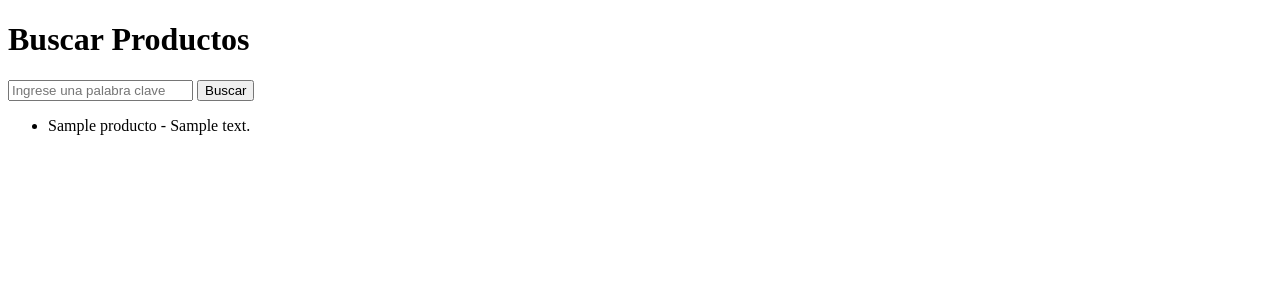
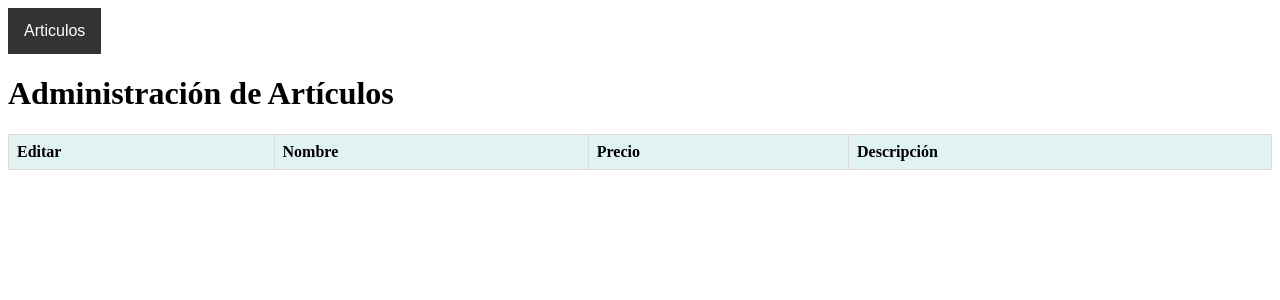
Before and after one commit to gwirzt/raspberryFlask, a Flask app: template templates/productos.html in a window 1280 px wide. Shown: the top 300 px of the page. Run offline with Flask 3, Linux system fonts and the light colour scheme; the template is opened without the code that fills it: most values are stand-ins (such as "Sample title", 1, 10 or a date in 2020); lists and menus that the app fills with data are empty; some libraries are stand-ins or nearby versions.

Commit message:
retomo 12 de Julio 2024

```diff
--- a/app.py
+++ b/app.py
@@ -8,6 +8,9 @@ from sqlalchemy import Column, Integer, String, Text
 
 from models.producto  import Producto
 from models.empleado import Empleado
+
+from controllers.producto import productos_show
+
 
 from flask_admin import Admin
 from flask_admin.contrib.sqla import ModelView
@@ -52,17 +55,10 @@ def archivos():
     return render_template('archivos.html')
 
 @app.route('/productos',methods=['GET', 'POST'])
-def articulos():
-    pagina = request.args.get('pagina', 1, type=int)
-    palabra_clave = request.args.get('palabra_clave', '', type=str)
-    if palabra_clave:
-        consulta = session.query(Producto).filter(or_(Producto.nombre.contains(palabra_clave), Producto.descripcion.contains(palabra_clave))).paginate(page=pagina, per_page=10)
-    else:
-        consulta = session.query(Producto)
+def productos():
+    productos = productos_show()
 
-    productos = consulta.paginate(page=pagina, per_page=10)
-
-    return render_template('productos.html', productos=productos)
+    return render_template('productos2.html', productos=productos)
 
 
 # @app.route('/archivos')
--- a/templates/productos.html
+++ b/templates/productos.html
@@ -1,32 +1,69 @@
 <!DOCTYPE html>
-<html lang="en">
+<html lang="es">
 
 <head>
     <meta charset="UTF-8">
-    <meta http-equiv="X-UA-Compatible" content="IE=edge">
     <meta name="viewport" content="width=device-width, initial-scale=1.0">
-    <title>Buscar Productos</title>
+    <title>Página de inicio</title>
+    <link rel="stylesheet" href="{{ url_for('static', filename='css/styles.css') }}">
 </head>
 
 <body>
-    <h1>Buscar Productos</h1>
-    <form action="{{ url_for('articulos') }}" method="GET">
-        <input type="text" name="palabra_clave" placeholder="Ingrese una palabra clave">
-        <button type="submit">Buscar</button>
-    </form>
-    <ul>
-        {% for producto in productos.items %}
-        <li>{{ producto.nombre }} - {{ producto.descripcion }}</li>
-        {% endfor %}
-    </ul>
-    {% if productos.has_prev %}
-    <a
-        href="{{ url_for('articulos', pagina=productos.prev_num, palabra_clave=request.args.get('palabra_clave', '')) }}">Anterior</a>
-    {% endif %}
-    {% if productos.has_next %}
-    <a
-        href="{{ url_for('articulos', pagina=productos.next_num, palabra_clave=request.args.get('palabra_clave', '')) }}">Siguiente</a>
-    {% endif %}
+    <div class="navbar">
+        <div class="dropdown">
+            <button class="dropbtn">Articulos</button>
+            <div class="dropdown-content">
+                <a href="/">Volver</a>
+            </div>
+        </div>
+    </div>
+
+    <h1>Administración de Artículos</h1>
+
+    <table>
+        <thead>
+            <tr>
+                <th>Editar</th>
+                <th>Nombre</th>
+                <th>Precio</th>
+                <th>Descripción</th>
+            </tr>
+        </thead>
+        <tbody id="lista-articulos">
+        </tbody>
+    </table>
+
+    <script>
+        var productos = {{ productos| safe }};
+        var listaArticulos = document.getElementById('lista-articulos');
+        productos.forEach(function (producto) {
+            // Crear una fila de tabla
+            var row = document.createElement('tr');
+            // Crear celdas de tabla para mostrar el nombre, precio y descripción del producto
+            var idCell = document.createElement('td');
+            var idLink = document.createElement('a');
+            idLink.textContent = producto.id;
+            idLink.href = "/detalle_producto?id=" + producto.id; // Establecer el enlace a la página de detalles
+            idCell.appendChild(idLink);//idCell.textContent = producto.id;
+            idCell.style.textAlign = "right";
+
+            var nombreCell = document.createElement('td');
+            nombreCell.textContent = producto.nombre;
+            var precioCell = document.createElement('td');
+            //precioCell.textContent = "$" + producto.precio;
+            precioCell.textContent = "$" + producto.precio.toFixed(2);
+            precioCell.style.textAlign = "right";
+            var descripcionCell = document.createElement('td');
+            descripcionCell.textContent = producto.descripcion;
+            // Agregar las celdas a la fila de la tabla
+            row.appendChild(idCell);
+            row.appendChild(nombreCell);
+            row.appendChild(precioCell);
+            row.appendChild(descripcionCell);
+            // Agregar la fila de la tabla al cuerpo de la tabla
+            listaArticulos.appendChild(row);
+        });
+    </script>
 </body>
 
 </html>
```
Also changed, not shown: controllers/producto.py (+11 -0 lines), templates/productos2.html (added, +90 -0 lines).
